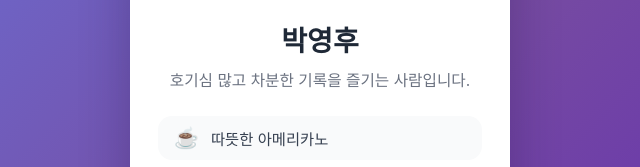
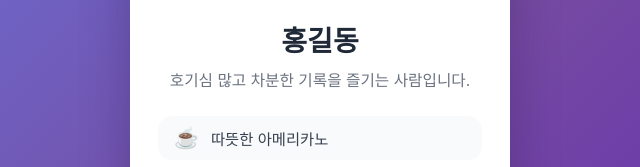
Before and after one commit to younghoo-park/index, a plain HTML site: page index.html in a window 1280 px wide. Shown: the part 301-468 px from the top of the page, 320-960 px from the left. Drawn offline with Linux system fonts and the light colour scheme.

Commit message:
Update index.html

```diff
--- a/index.html
+++ b/index.html
@@ -123,7 +123,7 @@
 <body>
   <main class="profile-card">
     <div class="avatar-placeholder" aria-label="프로필 이미지 영역"></div>
-    <h1 class="profile-name">박영후</h1>
+    <h1 class="profile-name">홍길동</h1>
     <p class="profile-bio">호기심 많고 차분한 기록을 즐기는 사람입니다.</p>
     <ul class="favorites">
       <li><span class="emoji">☕</span><span>따뜻한 아메리카노</span></li>
```
